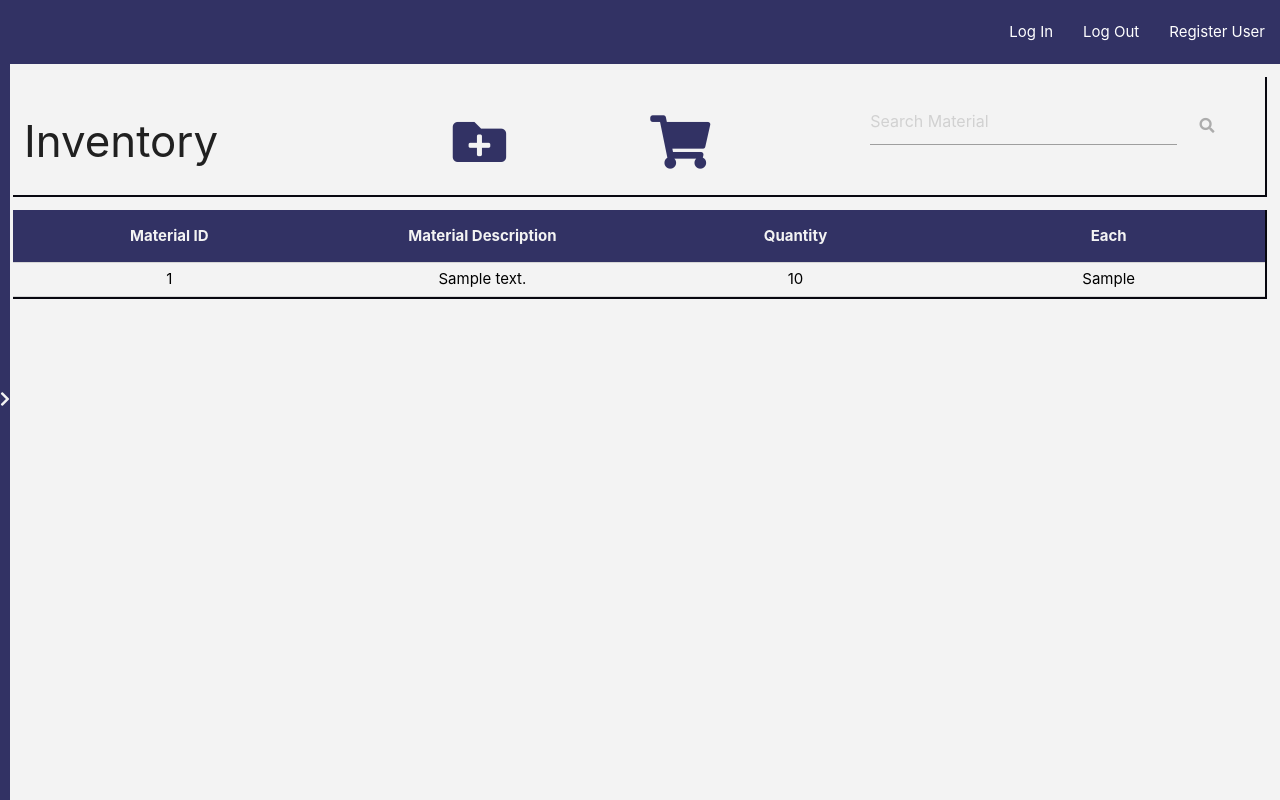
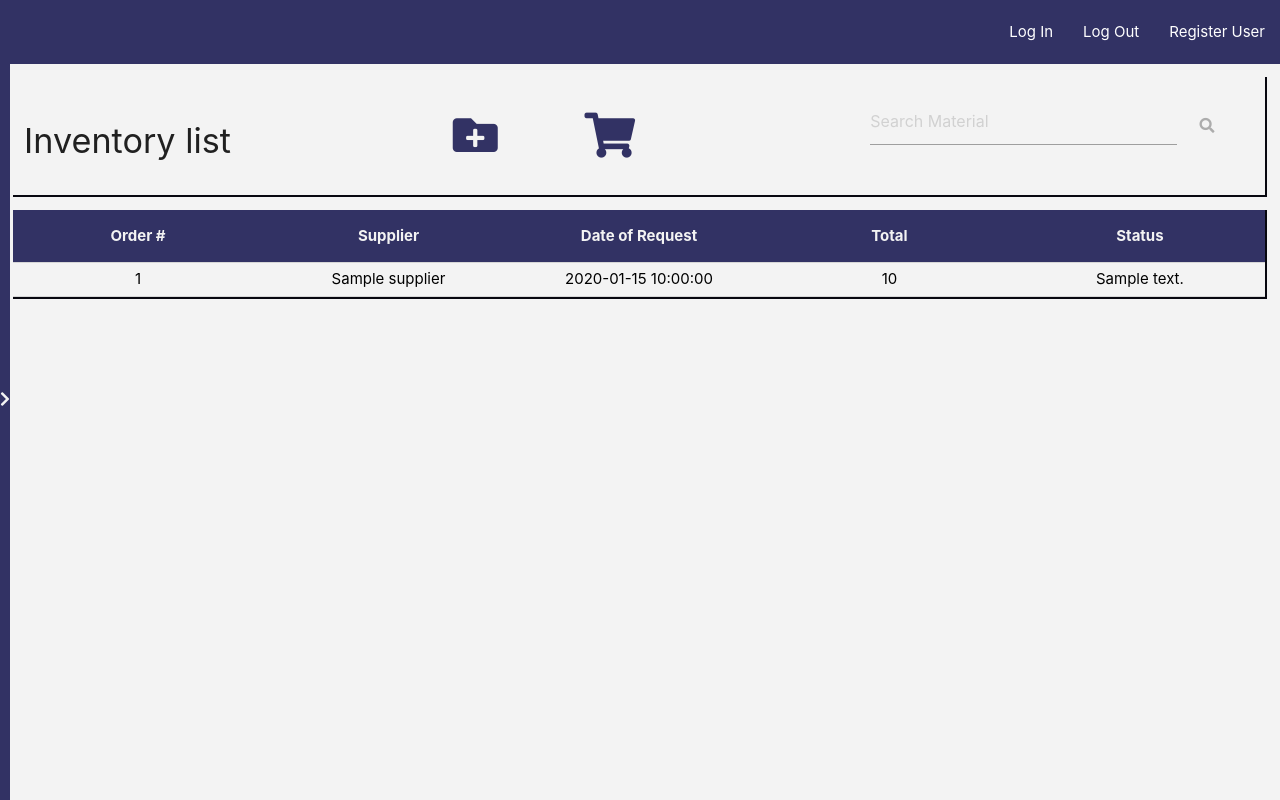
Before and after one commit to mparkcode/test-thia, a Flask app: page / in a window 1280 px wide. Run offline with Flask 2, Linux system fonts and the light colour scheme; a database or web service that is not in the repository returns one stand-in record (values such as "Sample title"); some libraries are stand-ins or nearby versions.

Commit message:
Retrieving purchase table from mongodb

```diff
--- a/app.py
+++ b/app.py
@@ -21,6 +21,10 @@ mongo = PyMongo(app)
 @app.route("/inventory", methods=["GET", "POST"])
 def register_material():
     inventory = mongo.db.inventory.find()
+    puorders = mongo.db.puorders.find()
+    supplier = mongo.db.suppliers.find()
+    myquery = {"material_description": "Blue Cap"}
+    mydoc = mongo.db.inventory.find(myquery)
     if request.method == "POST":
         matid = mongo.db.inventory.count()+1
         rgstmat = {
@@ -32,7 +36,10 @@ def register_material():
         mongo.db.inventory.insert_one(rgstmat)
         flash("New Material registered")
         return redirect(url_for("register_material"))
-    return render_template("inventory.html", inventory=inventory)
+    return render_template(
+        "inventory.html",
+        pi=zip(puorders, inventory, supplier, mydoc))
+
 
 @app.route("/inventory/<material_id>")
 def delete_material(material_id):
--- a/static/css/style.css
+++ b/static/css/style.css
@@ -192,7 +192,9 @@ nav{
 }
 
 .fa-folder-plus, .fa-shopping-cart{
+    font-size: 300%;
     color: #323264;
+    bottom:0 !important;
 }
 
 .contentrow{
--- a/templates/inventory.html
+++ b/templates/inventory.html
@@ -1,22 +1,22 @@
 {% extends "base.html" %}
 {% block content %}
     <div class="row tabrow valign-wrapper">
-        <div class="col s12 m4">
-            <h3 class="left-align">Inventory</h3>
+        <div class="col s12 m5 l4">
+            <h4 class="left-align">Inventory list</h4>
         </div>
-        <div class="col s4 left-align hide-on-small-and-down">
-            <div class="col s6">
+        <div class="col m5 l4 left-align hide-on-small-and-down">
+            <div class="col s4">
                 <a class="modal-trigger tooltipped" data-position="top" data-tooltip="Register Material" href="#rgst-mat">
-                    <h2 class="fas fa-folder-plus"></h2>
+                    <i class="fas fa-folder-plus"></i>
                 </a>
             </div>
-            <div class="col s6">
+            <div class="col s4">
                 <a class="modal-trigger tooltipped" data-position="top" data-tooltip="Purchase Materials">
-                    <h2 class="fas fa-shopping-cart"></h2>
+                    <i class="fas fa-shopping-cart"></i>
                 </a>
             </div>
         </div>
-        <div class="col s4 hide-on-small-and-down">
+        <div class="col m5 l4 hide-on-small-and-down">
             <form>
                 <div class="row">
                     <div class="col s12 valign-wrapper">
@@ -32,40 +32,27 @@
         </div>
     </div>
 
-    <div class="contentrow" id="inventory">
+    <div class="contentrow">
         <table class="centered">
             <thead>
                 <tr>
-                    <th>Material ID</th>
-                    <th>Material Description</th>
-                    <th>Quantity</th>
-                    <th>Each</th>
+                    <th>Order #</th>
+                    <th>Supplier</th>
+                    <th>Date of Request</th>
+                    <th>Total</th>
+                    <th>Status</th>
                 </tr>
             </thead>
-        {% for inventory in inventory %}
+        {% for pi in pi %}
             <tbody>
                 <tr>
-                    <td><a class="truncate"><div>{{ inventory._id }}</div></a></td>
-                    <td><a class="truncate"><div>{{ inventory.material_description }}</div></a></td>
-                    <td><a class="truncate"><div>{{ inventory.material_qty }}</div></a></td>
-                    <td><a class="truncate"><div>{{ inventory.material_unit }}</div></a></td>
+                    <td><a class="truncate"><div>{{ pi[0].puo_number }}</div></a></td>
+                    <td><a class="truncate"><div>{{ pi[2].supplier_name }}</div></a></td>
+                    <td><a class="truncate"><div>{{ pi[0].puo_date }}</div></a></td>
+                    <td><a ><div>{{ pi[3].material_cost}}</div></a></td>
+                    <td><a class="truncate"><div>{{ pi[1].material_description }}</div></a></td>
                 </tr>
             </tbody>
-
-            <div id="confirmation" class="modal modal-fixed-footer grey lighten-5">
-                <div class="modal-content m-0 p-0">
-                    <h4 class="blue darken-4">Delete Material?</h4>
-                    <div class="row m-0"><h6><strong>{{ inventory.material_description }}</strong></h6></div>
-                    <div class="row m-0">
-                        <div class="col s6 right">
-                            <a class="modal-close waves-effect waves-red btn red">Cancel</a>
-                        </div>
-                        <div class="col s6 left">
-                            <a class="waves-effect waves-green btn green" href="{{ url_for('delete_material', material_id=inventory._id) }}">Confirm</a>
-                        </div>
-                    </div>
-                </div>
-            </div>
         {% endfor %}
         </table>
     </div>
```
